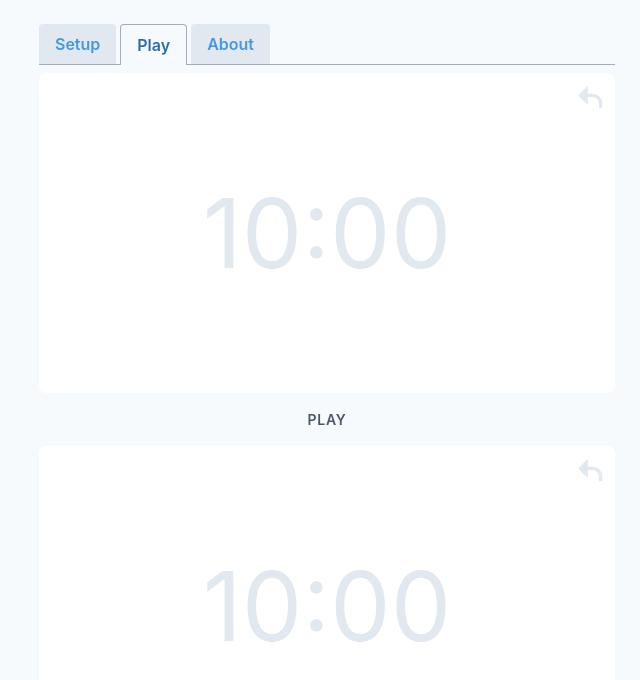
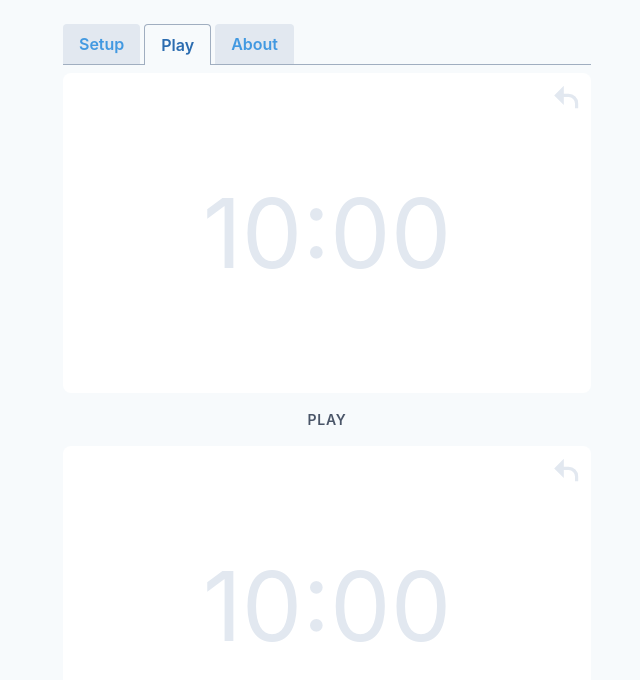
Before and after one commit to lawnchamp/chesstimer, a React (Create React App) app: page / in a window 1280 px wide. Shown: the top 680 px of the page, without its empty margins (313-953 px from the left). Built offline with nearby package versions, Linux system fonts and the light colour scheme.

Commit message:
Moving to one padding value

```diff
--- a/src/App.js
+++ b/src/App.js
@@ -24,8 +24,8 @@ function App() {
   const [activeTab, setActiveTab] = useState(window.location.hash);
 
   return (
-    <div className="App bg-gray-100 px-6 h-screen">
-      <header className="py-6 max-w-xl mx-auto">
+    <div className="App bg-gray-100 h-screen">
+      <header className="p-6 max-w-xl mx-auto">
         <nav className="navbar navbar-light">
           <ul className="flex border-b border-gray-500 mb-2">
             <Link to="/setup">
```
